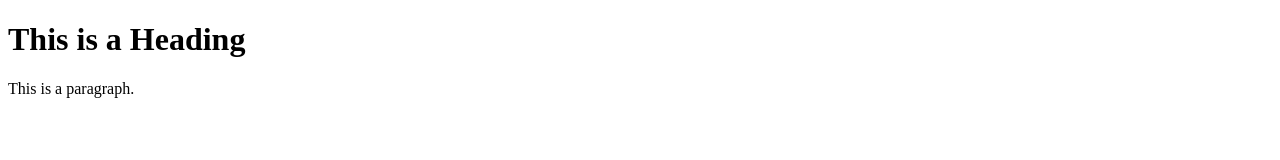
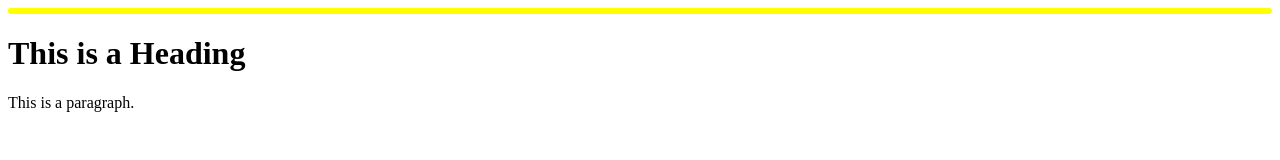
Before and after one commit to therabidraccoon/tutorial-ajax, a plain HTML site: page index.html in a window 1280 px wide. Drawn offline with Linux system fonts and the light colour scheme; no server answers.

Commit message:
aggiunti css

```diff
--- /dev/null
+++ b/css/style.css
@@ -0,0 +1,8 @@
+.main-content {
+    background-color: green;
+    border: 3px solid yellow;
+    border-radius: 12px;
+    text-align: center;
+    font-size: 18px;
+    font-family: sans-serif;
+}
--- a/index.html
+++ b/index.html
@@ -5,11 +5,12 @@
     <title>Page Title</title>
 </head>
 
+<link rel="stylesheet" type="text/css" href="css/style.css">
 <script src="js/javascript.js"></script>
 
 <body>
 
-    <div id="content"></div>
+    <div class="main-content" id="content"></div>
 
     <h1>This is a Heading</h1>
     <p>This is a paragraph.</p>
```
